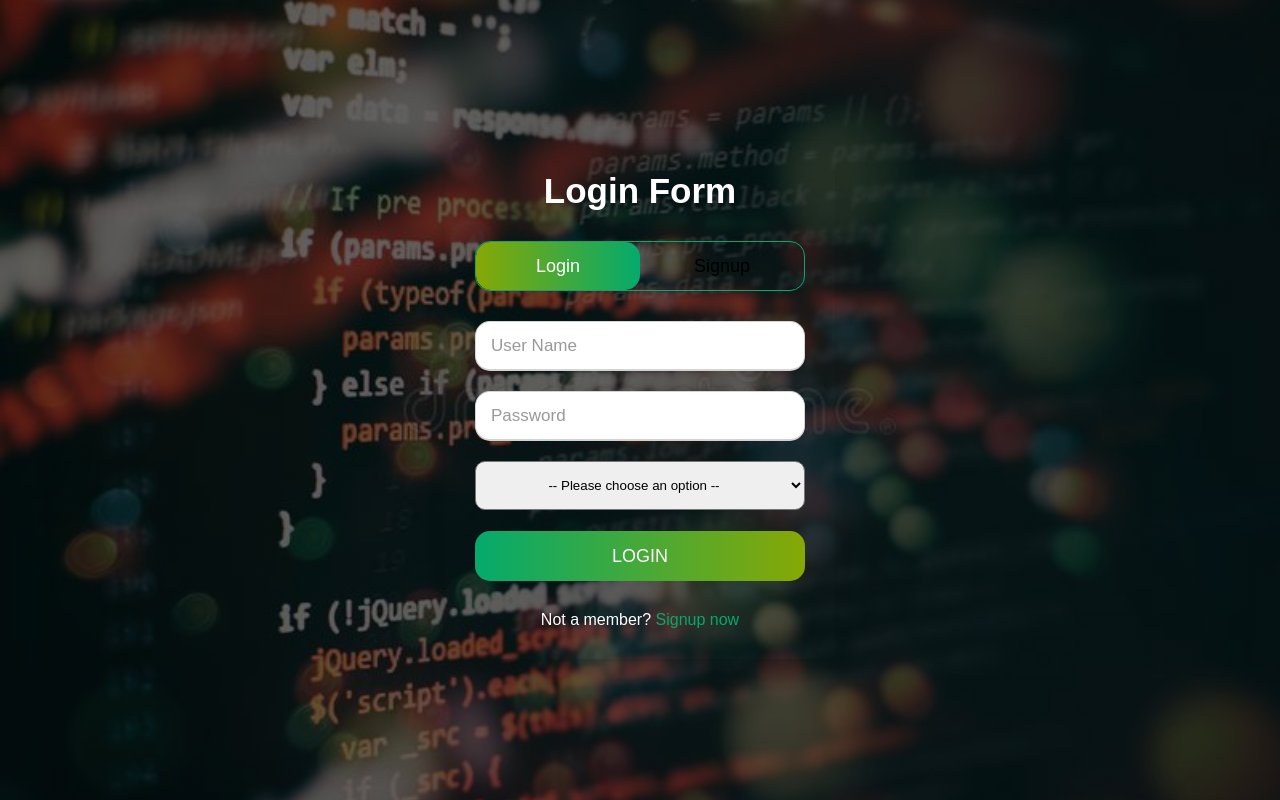
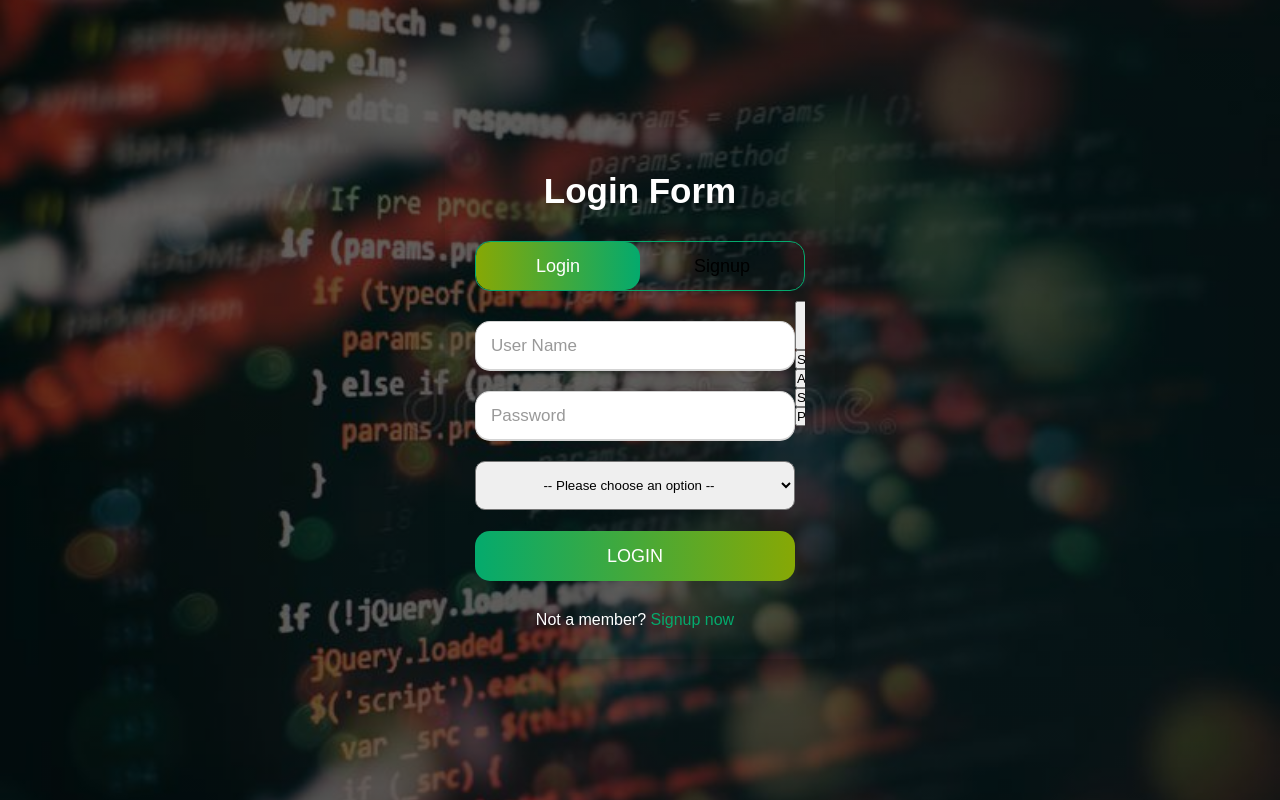
Before and after one commit to MohamedAlKayd/COMP307-Final-Project, a PHP site: page / in a window 1280 px wide. Run offline with PHP 8.4, Linux system fonts and the light colour scheme.

Commit message:
button not working yet

```diff
--- a/CSS/loginStyle.css
+++ b/CSS/loginStyle.css
@@ -235,7 +235,6 @@ div.form .btn .btn-layer {
     background: -webkit-linear-gradient(right, #04aa6d, #87a805, #04aa6d, #87a805);
     border-radius: 15px;
     transition: all 0.4s ease;
-    ;
 }
 
 div.form .btn:hover .btn-layer {
@@ -263,3 +262,21 @@ select {
     border-radius: 10px;
     text-align: center;
 }
+
+#TypeOptions .container form .btn1 {
+    display: flex;
+    flex-direction: column;
+    justify-content: space-evenly;
+    align-items: center;
+    text-align: center;
+    padding: 20px;
+    width: 250px;
+    height: 100%;
+    width: 50%;
+}
+
+div.container form .btn1 {
+    height: 50px;
+    width: 250px;
+    margin-top: 20px;
+}
--- a/index.html
+++ b/index.html
@@ -5,6 +5,7 @@
 
 <head>
     <title> Login and Registration Form </title>
+    <meta HTTP-EQUIV="CACHE-CONTROL" CONTENT="NO-CACHE">
     <link rel="stylesheet" href="./CSS/loginStyle.css">
 </head>
 
@@ -14,7 +15,7 @@
             <div class="title login">
                 Login Form
             </div>
-            <div id = "SignupForm" class="title signup">
+            <div id="SignupForm" class="title signup">
                 Signup Form
             </div>
         </div>
@@ -54,29 +55,28 @@
                         Not a member? <a href="">  Signup now</a>
                     </div>
                 </form>
-                <div id = "TypeOptions">
-                    <div class="field btn">
-                        <div class="btn-layer"></div>
-                        <button id="info, utype" name="login" onclick="displayForm('TA')" type="button" >TA</button>TA</button>
+                <div id="TypeOptions">
+                    <div class="container">
+
+                        <button class="btn1" style="display: flex; padding: 15px; width: 340px;" name="login" onclick="displayForm('TA')" type="button">TA</button>
                     </div>
-                    <div class="field btn">
-                        <div class="btn-layer"></div>
-                        <button id="info, utype" name="login" onclick="displayForm('Student')" type="button" >Student</button>
+                    <div class="container">
+                        <button class="btn2" name="login" onclick="displayForm('Student')" type="button">Student</button>
                     </div>
-                    <div class="field btn">
-                        <div class="btn-layer"></div>
-                        <button id="info, utype" name="login" onclick="displayForm('Admin')" type="button" >Admin</button>
+                    <div class="container">
+
+                        <button class="btn3" name="login" onclick="displayForm('Admin')" type="button">Admin</button>
                     </div>
-                    <div class="field btn">
-                        <div class="btn-layer"></div>
-                        <button id="info, utype" name="login" onclick="displayForm('Sysop')" type="button" >Sysop</button>
+                    <div class="container">
+
+                        <button class="btn4" name="login" onclick="displayForm('Sysop')" type="button">Sysop</button>
                     </div>
-                    <div class="field btn">
-                        <div class="btn-layer"></div>
-                        <button id="info, utype" name="login" onclick="displayForm('Prof')" type="button" >Proffesor</button>
+                    <div class="container">
+
+                        <button class="btn5" name="login" onclick="displayForm('Prof')" type="button">Proffesor</button>
                     </div>
                 </div>
-                <form id = "Student" action="Controller/register.php?UserType=Student" method="post" class="hidden">
+                <form id="Student" action="Controller/register.php?UserType=Student" method="post" class="hidden">
                     <div class="field">
                         <input type="text" placeholder="First Name" name="fname" required>
                     </div>
@@ -100,7 +100,7 @@
                         <input id="info" name="signup" type="submit" value="SIGNUP">
                     </div>
                 </form>
-                <form id = "TA" action="Controller/register.php?UserType=TA" method="post" class="hidden">
+                <form id="TA" action="Controller/register.php?UserType=TA" method="post" class="hidden">
                     <div class="field">
                         <input type="text" placeholder="Enter given UserName" name="uname" required>
                     </div>
@@ -112,7 +112,7 @@
                         <input id="info" name="signup" type="submit" value="SIGNUP">
                     </div>
                 </form>
-                <form id = "Prof" action="Controller/register.php?UserType=Prof" method="post" class="hidden">
+                <form id="Prof" action="Controller/register.php?UserType=Prof" method="post" class="hidden">
                     <div class="field">
                         <input type="text" placeholder="Enter given UserName" name="uname" required>
                     </div>
@@ -124,7 +124,7 @@
                         <input id="info" name="signup" type="submit" value="SIGNUP">
                     </div>
                 </form>
-                <form id = "Admin" action="Controller/register.php?UserType=Admin" method="post" class="hidden">
+                <form id="Admin" action="Controller/register.php?UserType=Admin" method="post" class="hidden">
                     <div class="field">
                         <input type="text" placeholder="Enter given UserName" name="uname" required>
                     </div>
@@ -136,7 +136,7 @@
                         <input id="info" name="signup" type="submit" value="SIGNUP">
                     </div>
                 </form>
-                <form id = "Sysop" action="Controller/register.php?UserType=Sysop" method="post" class="hidden">
+                <form id="Sysop" action="Controller/register.php?UserType=Sysop" method="post" class="hidden">
                     <div class="field">
                         <input type="text" placeholder="Enter given UserName" name="uname" required>
                     </div>
@@ -196,7 +196,7 @@
             return false;
         });
 
-        function hideAll(){
+        function hideAll() {
             document.getElementById("TA").className = "hidden";
             document.getElementById("Student").className = "hidden";
             document.getElementById("Prof").className = "hidden";
@@ -205,11 +205,11 @@
             document.getElementById("TypeOptions").className = "hidden";
         }
 
-        function displayForm(usertype){
+        function displayForm(usertype) {
             hideAll();
             console.log(usertype);
             document.getElementById(usertype).className = "";
-            document.getElementById("SignupForm").innerText = usertype+" Signup Form";
+            document.getElementById("SignupForm").innerText = usertype + " Signup Form";
         }
     </script>
 </body>
```
